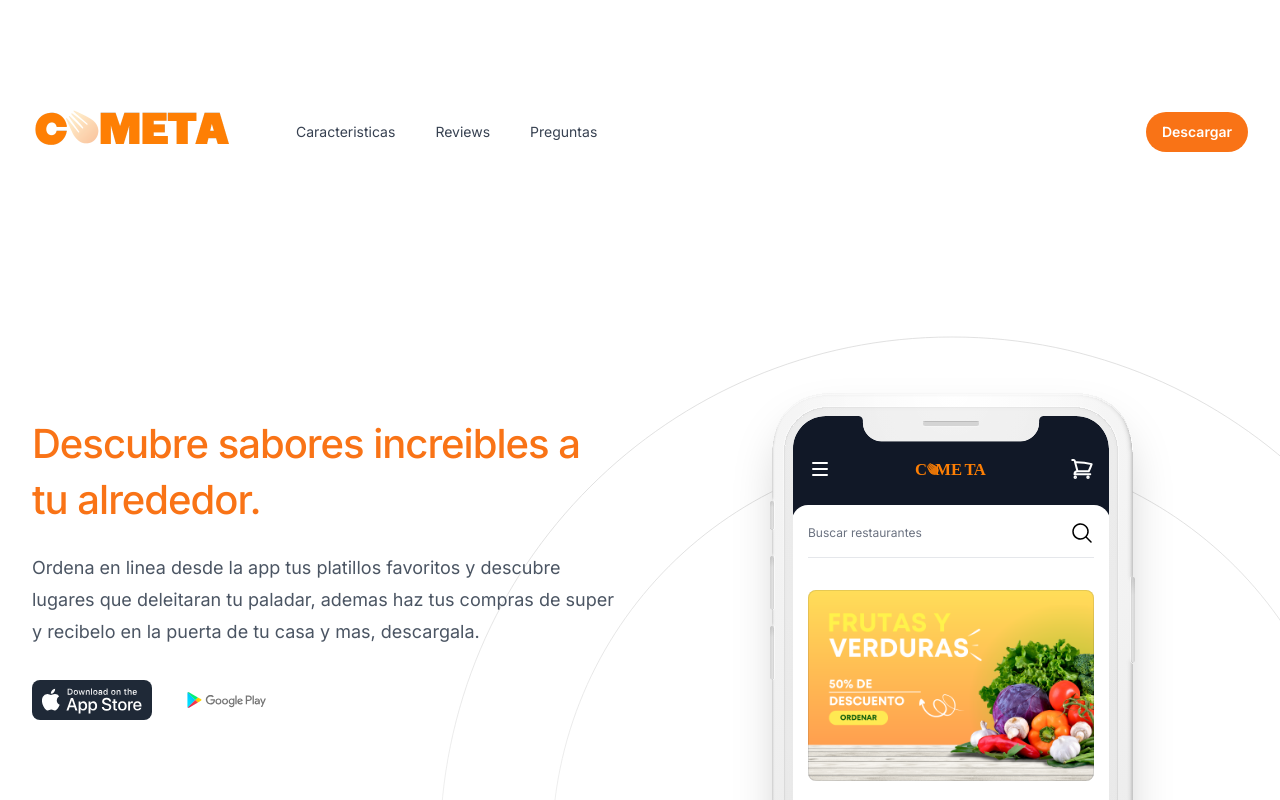
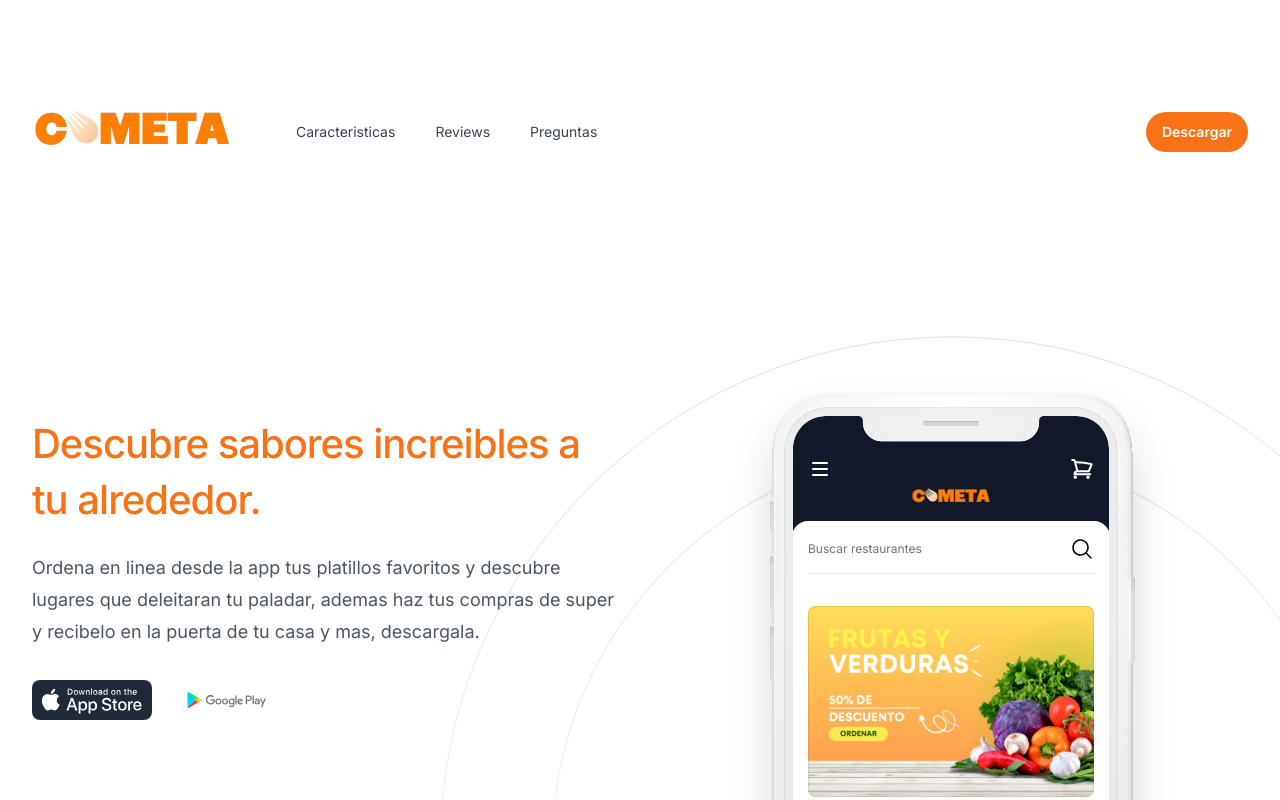
Before and after one commit to jaimejangg/grupoJanggWeb, a Next.js app: page /cometa in a window 1280 px wide. Shown: the top 800 px of the page. Built offline with nearby package versions, Linux system fonts and the light colour scheme.

Commit message:
arreglanndo logo con el cometa en logog

```diff
--- a/src/cometaComponents/AppScreen.jsx
+++ b/src/cometaComponents/AppScreen.jsx
@@ -1,72 +1,83 @@
 import { forwardRef } from 'react'
 import clsx from 'clsx'
+import imagelogo from '@/cometaImages/logos/comeee.png'
+import Image from 'next/image'
 
 function Logo(props) {
   return (
-    <svg
-      xmlns="http://www.w3.org/2000/svg"
-      id="Capa_1"
-      data-name="Capa 1"
-      viewBox="0 0 883.45 297.59"
-      {...props}
-    >
-      <defs>
-        <clipPath id="clip-path" transform="translate(-512.5 -369.68)">
-          <path
-            d="M694.19 450.29c9.51 9.36 51.67 44.19 60.2 51.27 3.24 2.69.73 7.7-3.66 4-19.1-15.92-45.33-34.93-64.82-48.08-3.06-2.06-6.31.82-3.9 3.74 12.51 15.17 32.39 31.19 53.25 57.06a3 3 0 1 1-4.39 4c-20.92-20.19-53.41-50.6-56.46-53s-5.24.17-4.1 2c10.63 17.45 27.78 39.29 47 65.82 1.71 2.37-2.58 5.16-4.15 3.27-18.52-22.41-46-55.37-50.69-60.57-3.71-4.14-6.4-1.57-5.24 1.4.09.24.39.94.39.94L687 543.33s20.22 40.7 53.46 44.42c37.53 4.21 52.64-18.2 58.65-29.48 5.33-10 14.3-37.65-12.35-64.73-17.87-19-90-47.61-90-47.61a16.59 16.59 0 0 0-4.31-.93c-1.8 0-2.6 1 1.71 5.29"
-            className="cls-1"
-          />
-        </clipPath>
-        <style>{'.cls-1{fill:#fe7f04}'}</style>
-      </defs>
-      <title>{'COMETA'}</title>
-      <text
-        style={{
-          fontSize: '206.18px',
-          fontFamily: 'JumperPERSONALUSEONLY-Black,Jumper PERSONAL USE ONLY',
-          fontWeight: 800,
-          fill: '#fe7f04',
-        }}
-        transform="translate(0 224.59)"
-      >
-        <tspan xmlSpace="preserve">{'C  ME'}</tspan>
-        <tspan
-          x={612.95}
-          y={0}
-          style={{
-            letterSpacing: '-.04em',
-          }}
-        >
-          {'T'}
-        </tspan>
-        <tspan
-          x={727.79}
-          y={0}
-          style={{
-            letterSpacing: 0,
-          }}
-        >
-          {'A'}
-        </tspan>
-      </text>
-      <g
-        style={{
-          opacity: 0.9,
-        }}
-      >
-        <path
-          d="M181.69 80.61c9.51 9.36 51.67 44.19 60.2 51.27 3.24 2.69.73 7.7-3.66 4-19.1-15.92-45.33-34.93-64.82-48.08-3.06-2.06-6.31.82-3.9 3.74 12.51 15.17 32.39 31.19 53.25 57.06a3 3 0 1 1-4.39 4c-20.92-20.19-53.41-50.6-56.46-53s-5.24.17-4.1 2c10.63 17.45 27.78 39.29 47 65.82 1.71 2.37-2.58 5.16-4.15 3.27-18.52-22.41-46-55.37-50.69-60.57-3.71-4.14-6.4-1.57-5.24 1.4.09.24.39.94.39.94l29.38 61.19s20.22 40.7 53.46 44.42c37.53 4.21 52.64-18.2 58.65-29.48 5.33-10 14.3-37.65-12.35-64.73-17.87-19-90-47.61-90-47.61a16.59 16.59 0 0 0-4.31-.93c-1.8 0-2.6 1 1.71 5.29"
-          className="cls-1"
-        />
-        <path
-          d="m220.58 0 157.07 147.21-153.66 150.38-157.08-147.2L220.58 0z"
-          className="cls-1"
-          style={{
-            clipPath: 'url(#clip-path)',
-          }}
-        />
-      </g>
-    </svg>
+    <div {...props}>
+      <Image
+        src={imagelogo}
+        alt="Logo"
+        width={100}
+        height={50}
+        className="mb-10"
+      />
+    </div>
+    // <svg
+    //   xmlns="http://www.w3.org/2000/svg"
+    //   id="Capa_1"
+    //   data-name="Capa 1"
+    //   viewBox="0 0 883.45 297.59"
+    //   {...props}
+    // >
+    //   <defs>
+    //     <clipPath id="clip-path" transform="translate(-512.5 -369.68)">
+    //       <path
+    //         d="M694.19 450.29c9.51 9.36 51.67 44.19 60.2 51.27 3.24 2.69.73 7.7-3.66 4-19.1-15.92-45.33-34.93-64.82-48.08-3.06-2.06-6.31.82-3.9 3.74 12.51 15.17 32.39 31.19 53.25 57.06a3 3 0 1 1-4.39 4c-20.92-20.19-53.41-50.6-56.46-53s-5.24.17-4.1 2c10.63 17.45 27.78 39.29 47 65.82 1.71 2.37-2.58 5.16-4.15 3.27-18.52-22.41-46-55.37-50.69-60.57-3.71-4.14-6.4-1.57-5.24 1.4.09.24.39.94.39.94L687 543.33s20.22 40.7 53.46 44.42c37.53 4.21 52.64-18.2 58.65-29.48 5.33-10 14.3-37.65-12.35-64.73-17.87-19-90-47.61-90-47.61a16.59 16.59 0 0 0-4.31-.93c-1.8 0-2.6 1 1.71 5.29"
+    //         className="cls-1"
+    //       />
+    //     </clipPath>
+    //     <style>{'.cls-1{fill:#fe7f04}'}</style>
+    //   </defs>
+    //   <title>{'COMETA'}</title>
+    //   <text
+    //     style={{
+    //       fontSize: '206.18px',
+    //       fontFamily: 'JumperPERSONALUSEONLY-Black,Jumper PERSONAL USE ONLY',
+    //       fontWeight: 800,
+    //       fill: '#fe7f04',
+    //     }}
+    //     transform="translate(0 224.59)"
+    //   >
+    //     <tspan xmlSpace="preserve">{'C  ME'}</tspan>
+    //     <tspan
+    //       x={612.95}
+    //       y={0}
+    //       style={{
+    //         letterSpacing: '-.04em',
+    //       }}
+    //     >
+    //       {'T'}
+    //     </tspan>
+    //     <tspan
+    //       x={727.79}
+    //       y={0}
+    //       style={{
+    //         letterSpacing: 0,
+    //       }}
+    //     >
+    //       {'A'}
+    //     </tspan>
+    //   </text>
+    //   <g
+    //     style={{
+    //       opacity: 0.9,
+    //     }}
+    //   >
+    //     <path
+    //       d="M181.69 80.61c9.51 9.36 51.67 44.19 60.2 51.27 3.24 2.69.73 7.7-3.66 4-19.1-15.92-45.33-34.93-64.82-48.08-3.06-2.06-6.31.82-3.9 3.74 12.51 15.17 32.39 31.19 53.25 57.06a3 3 0 1 1-4.39 4c-20.92-20.19-53.41-50.6-56.46-53s-5.24.17-4.1 2c10.63 17.45 27.78 39.29 47 65.82 1.71 2.37-2.58 5.16-4.15 3.27-18.52-22.41-46-55.37-50.69-60.57-3.71-4.14-6.4-1.57-5.24 1.4.09.24.39.94.39.94l29.38 61.19s20.22 40.7 53.46 44.42c37.53 4.21 52.64-18.2 58.65-29.48 5.33-10 14.3-37.65-12.35-64.73-17.87-19-90-47.61-90-47.61a16.59 16.59 0 0 0-4.31-.93c-1.8 0-2.6 1 1.71 5.29"
+    //       className="cls-1"
+    //     />
+    //     <path
+    //       d="m220.58 0 157.07 147.21-153.66 150.38-157.08-147.2L220.58 0z"
+    //       className="cls-1"
+    //       style={{
+    //         clipPath: 'url(#clip-path)',
+    //       }}
+    //     />
+    //   </g>
+    // </svg>
     // <svg viewBox="0 0 79 24" fill="none" aria-hidden="true" {...props}>
     //   <path
     //     d="M12 24C5.373 24 0 18.627 0 12S5.373 0 12 0s12 5.373 12 12-5.373 12-12 12ZM2.4 12a9.004 9.004 0 0 0 6.055 8.507c1.565.542 2.945-.85 2.945-2.507V6c0-1.657-1.38-3.049-2.945-2.507A9.004 9.004 0 0 0 2.4 12Z"
@@ -118,7 +129,8 @@
     <div className={clsx('flex flex-col', className)} {...props}>
       <div className="flex justify-between px-4 pt-4">
         <MenuIcon className="h-6 w-6 flex-none" />
-        <Logo className="h-6 flex-none" />
+        {/* <Logo className="h-6 flex-none" /> */}
+        <Logo className="h-10 w-20 flex-none" />
         <UserIcon className="h-6 w-6 flex-none" />
       </div>
       {children}
--- a/src/cometaComponents/Header.jsx
+++ b/src/cometaComponents/Header.jsx
@@ -4,7 +4,7 @@
 
 import { Button } from '@/components/Button'
 import { Container } from '@/cometaComponents/Container'
-import { Logo } from '@/cometaComponents/Logo'
+// import { Logo } from '@/cometaComponents/Logo'
 import imagelogo from '@/cometaImages/logos/comeee.png'
 import { NavLinks } from '@/cometaComponents/NavLinks'
 import Image from 'next/image'
```
Also changed, not shown: src/cometaImages/logos/come.jpg (deleted), src/cometaImages/logos/comee.png (deleted).
